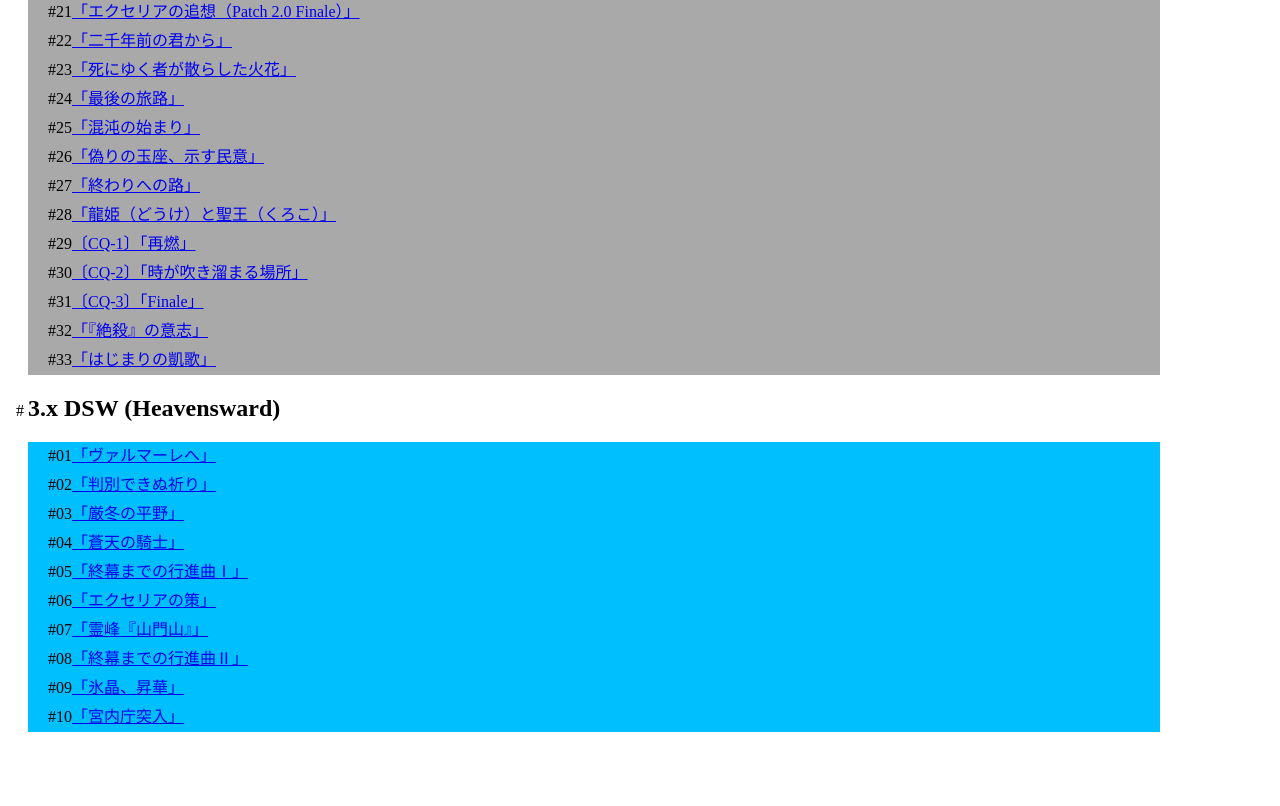
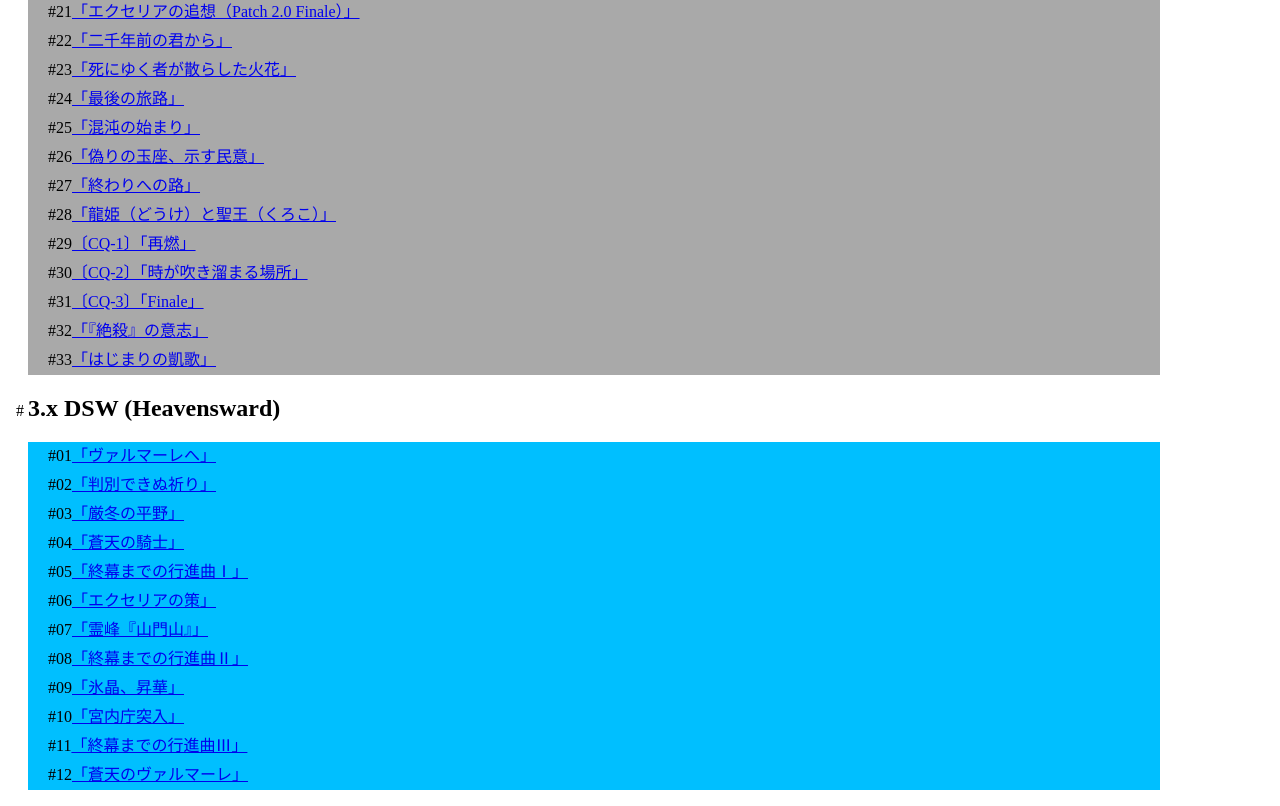
Before and after one commit to Ho9tocraft/scenario-dist, a plain HTML site: page index.html in a window 1280 px wide. Shown: the part 709-1515 px from the top of the page. Before the commit the page ends 1457 px from the top, so only its background shows below. Drawn offline with Linux system fonts and the light colour scheme.

Commit message:
Finished 3.0 DSW

```diff
--- a/index.html
+++ b/index.html
@@ -60,6 +60,8 @@
                 <li>#08<a href="./3.x DSW/第8話「終幕までの行進曲Ⅱ」.pdf">「終幕までの行進曲Ⅱ」</a></li>
                 <li>#09<a href="./3.x DSW/第9話「氷晶、昇華」.pdf">「氷晶、昇華」</a></li>
                 <li>#10<a href="./3.x DSW/第10話「宮内庁突入」.pdf">「宮内庁突入」</a></li>
+                <li>#11<a href="./3.x DSW/第11話「終幕までの行進曲Ⅲ」.pdf">「終幕までの行進曲Ⅲ」</a></li>
+                <li>#12<a href="./3.x DSW/第12話「蒼天のヴァルマーレ」.pdf">「蒼天のヴァルマーレ」</a></li>
             </ol>
         </li>
     </ul>
```
Also changed, not shown: 2 other files.
